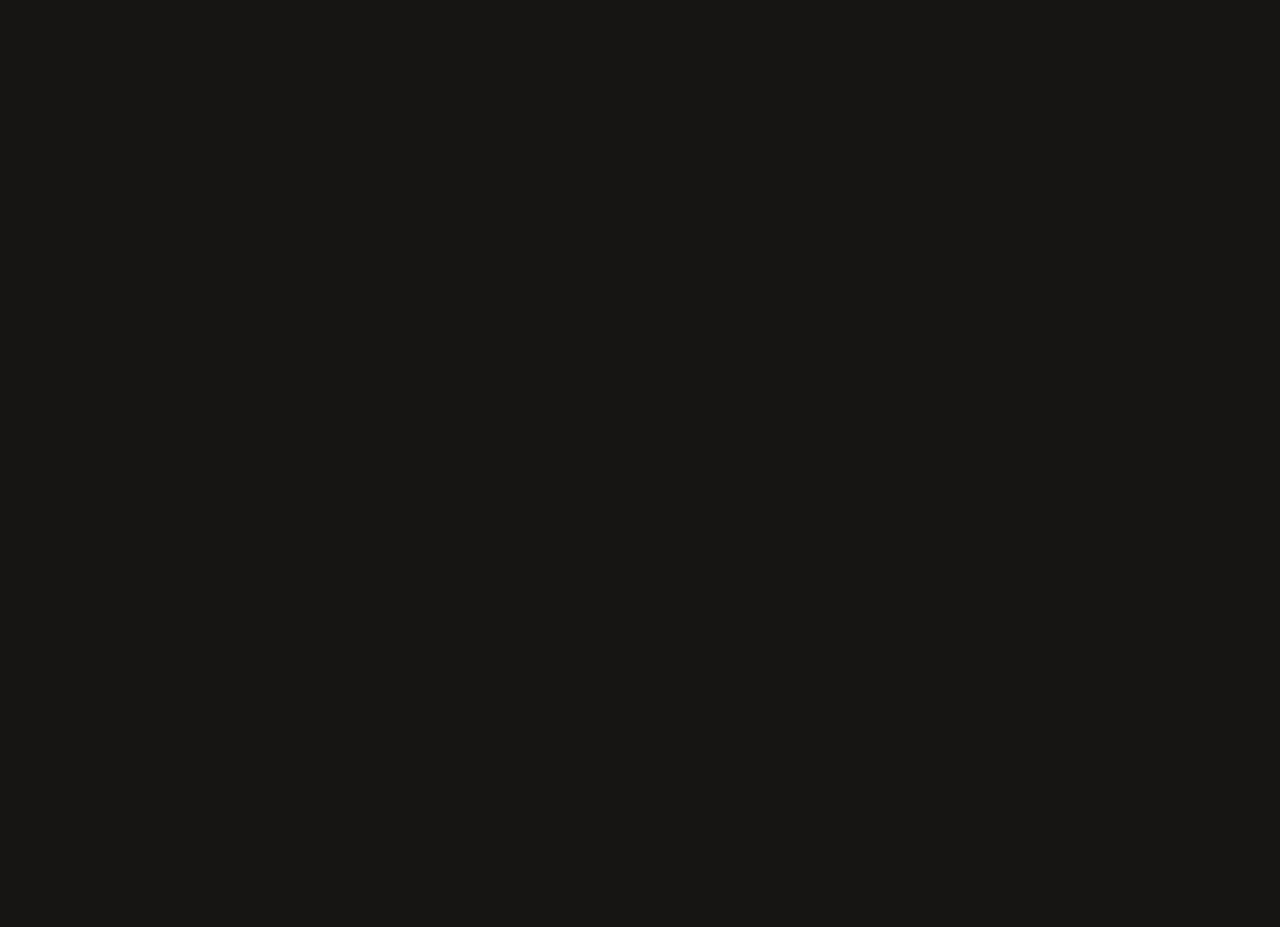
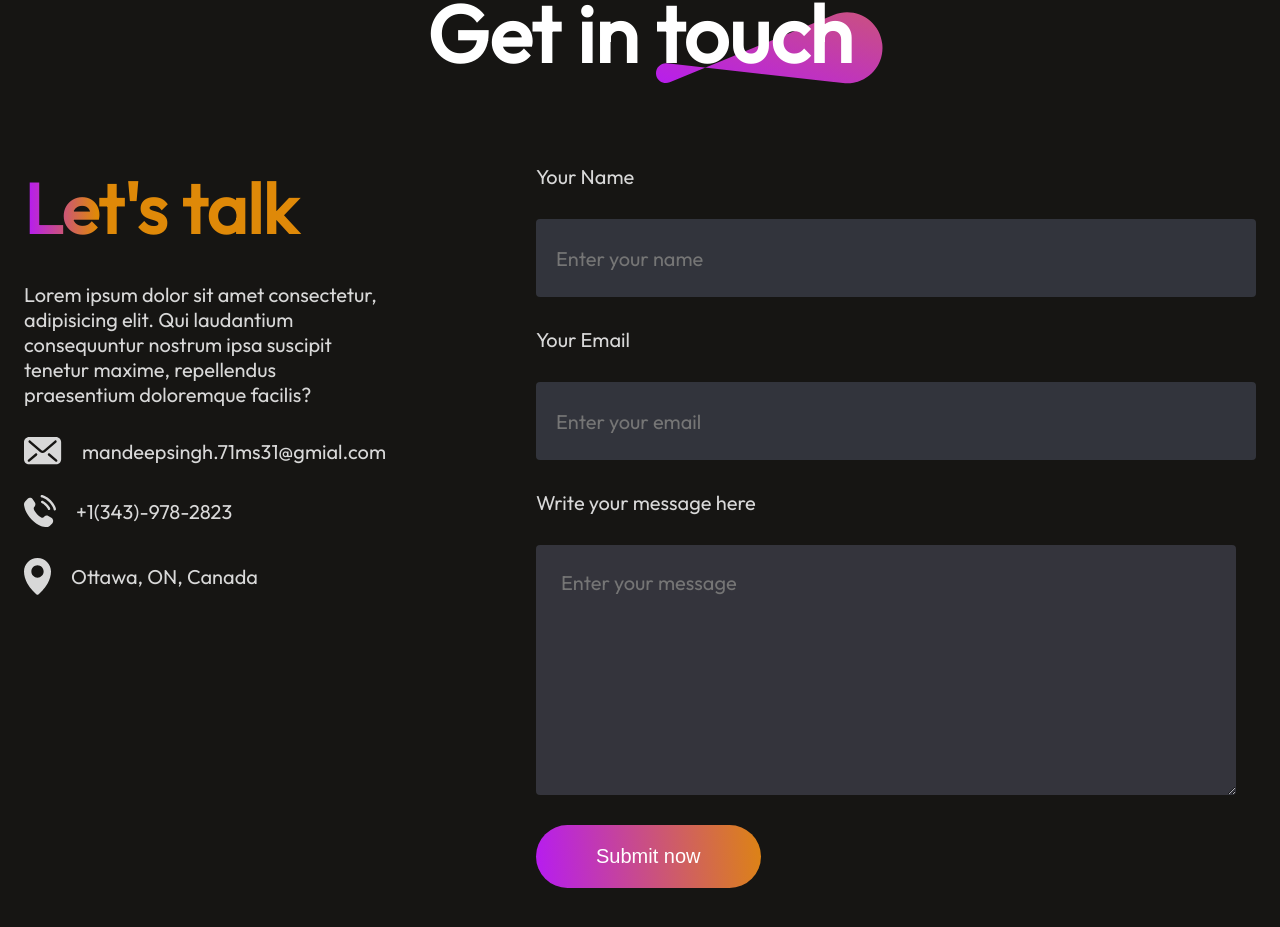
Before and after one commit to singhxmandeep/portfolio-react, a React (Vite) app: page / in a window 1280 px wide. Shown: the part 4745-5672 px from the top of the page. Before the commit the page ends 4648 px from the top, so only its background shows below. Built offline with nearby package versions, Linux system fonts and the light colour scheme.

Commit message:
add footer

```diff
--- a/src/App.jsx
+++ b/src/App.jsx
@@ -4,6 +4,7 @@ import Home from './Components/Home/Home'
 import About from './Components/About/About'
 import Services from './Components/Services/Services'
 import MyWork from './Components/MyWork/MyWork'
+import Contact from './Components/Contact/Contact'
 
 const App = () => {
   return (
@@ -13,6 +14,7 @@ const App = () => {
       <About/>
       <Services/>
       <MyWork/>
+      <Contact/>
     </div>
   )
 }
--- /dev/null
+++ b/src/Components/Contact/Contact.css
@@ -0,0 +1,122 @@
+.contact{
+    display: flex;
+    flex-direction: column;
+    align-items: center;
+    justify-content: center;
+    gap: 80px;
+    margin: 80px 170px;
+}
+
+.contact-title{
+    position: relative;
+}
+
+.contact-title h1{
+    padding: 0 30px;
+    font-size: 80px;
+    font-weight: 600;
+
+}
+
+.contact-title img{
+    position: absolute;
+    bottom: 0;
+    right: 0;
+    z-index: -1;
+}
+
+.contact-section{
+    display: flex;
+    gap: 150px;
+}
+
+.contact-left{
+    display: flex;
+    flex-direction: column;
+    gap: 30px;
+
+}
+
+.contact-left h1{
+    font-size: 70px;
+    font-weight: 600;
+    background: linear-gradient(270deg, #DF8908 80%, #B415FF 100%);
+    background-clip: text;
+    -webkit-background-clip: text;
+    -webkit-text-fill-color: transparent;
+}
+
+.contact-left p{
+    font-size: 20px;
+    max-width: 550px;
+    color: #D8D8D8;
+    line-height: 25px;
+}
+
+.contact-details{
+    display: flex;
+    flex-direction: column;
+    gap: 30px;
+    color: #D8D8D8;
+    font-size: 22px;
+}
+
+.contact-detail{
+    display: flex;
+    align-items: center;
+    gap: 20px;
+}
+
+.contact-right{
+    display: flex;
+    flex-direction: column;
+    align-items: start;
+    gap: 30px;
+}
+
+.contact-right label{
+    color: #D8D8D8;
+    font-size: 20px;
+    font-weight: 500;
+}
+
+.contact-right input{
+    border: none;
+    width: 700px;
+    height: 78px;
+    padding-left: 20px;
+    border-radius: 4px;
+    background-color: #32343c;
+    color: #A0A0A0;
+    font-family: "Outfit";
+    font-size: 20px;
+}
+
+.contact-right textarea{
+    width: 650px;
+    border: none;
+    padding: 25px;
+    border-radius: 4px;
+    background: #34343c;
+    color: #A0A0A0;
+    font-family: "Outfit";
+    font-size: 20px;
+}
+
+.contact-submit{
+    border: none;
+    color: white;
+    border-radius: 50px;
+    background: linear-gradient(264deg, #DF8908 -5.09%, #B415FF 106.09%);
+    font-size: 20px;
+    padding: 20px 60px;
+    margin-bottom: 50px;
+    cursor: pointer;
+    transition: 0.3s;
+
+}
+
+.contact-submit:hover{
+    transform: scale(1.1);
+    transition:0.3s;
+}
--- /dev/null
+++ b/src/Components/Contact/Contact.jsx
@@ -0,0 +1,49 @@
+import React from "react";
+import "./Contact.css";
+import theme_pattern from "../../assets/theme_pattern.svg";
+import mail_icon from "../../assets/mail_icon.svg";
+import location_icon from "../../assets/location_icon.svg";
+import call_icon from "../../assets/call_icon.svg";
+
+const Contact = () => {
+  return (
+    <div className="contact">
+      <div className="contact-title">
+        <h1>Get in touch</h1>
+        <img src={theme_pattern} alt="" />
+      </div>
+      <div className="contact-section">
+        <div className="contact-left">
+          <h1>Let's talk</h1>
+          <p>
+            Lorem ipsum dolor sit amet consectetur, adipisicing elit. Qui
+            laudantium consequuntur nostrum ipsa suscipit tenetur maxime,
+            repellendus praesentium doloremque facilis?
+          </p>
+          <div className="contact-details">
+            <div className="contact-detail">
+              <img src={mail_icon} alt="" /> <p>mandeepsingh.71ms31@gmial.com</p>
+            </div>
+            <div className="contact-detail">
+              <img src={call_icon} alt="" /> <p>+1(343)-978-2823</p>
+            </div>
+            <div className="contact-detail">
+              <img src={location_icon} alt="" /> <p>Ottawa, ON, Canada</p>
+            </div>
+          </div>
+        </div>
+        <form  className="contact-right">
+            <label htmlFor="">Your Name</label>
+            <input type="text" placeholder="Enter your name" name="name"/>
+            <label htmlFor="">Your Email</label>
+            <input type="email" placeholder="Enter your email" name="email" />
+            <label htmlFor="">Write your message here</label>
+            <textarea name="message" rows="8" placeholder="Enter your message"></textarea>
+            <button className="contact-submit" type="submit">Submit now</button>
+        </form>
+      </div>
+    </div>
+  );
+};
+
+export default Contact;
```
